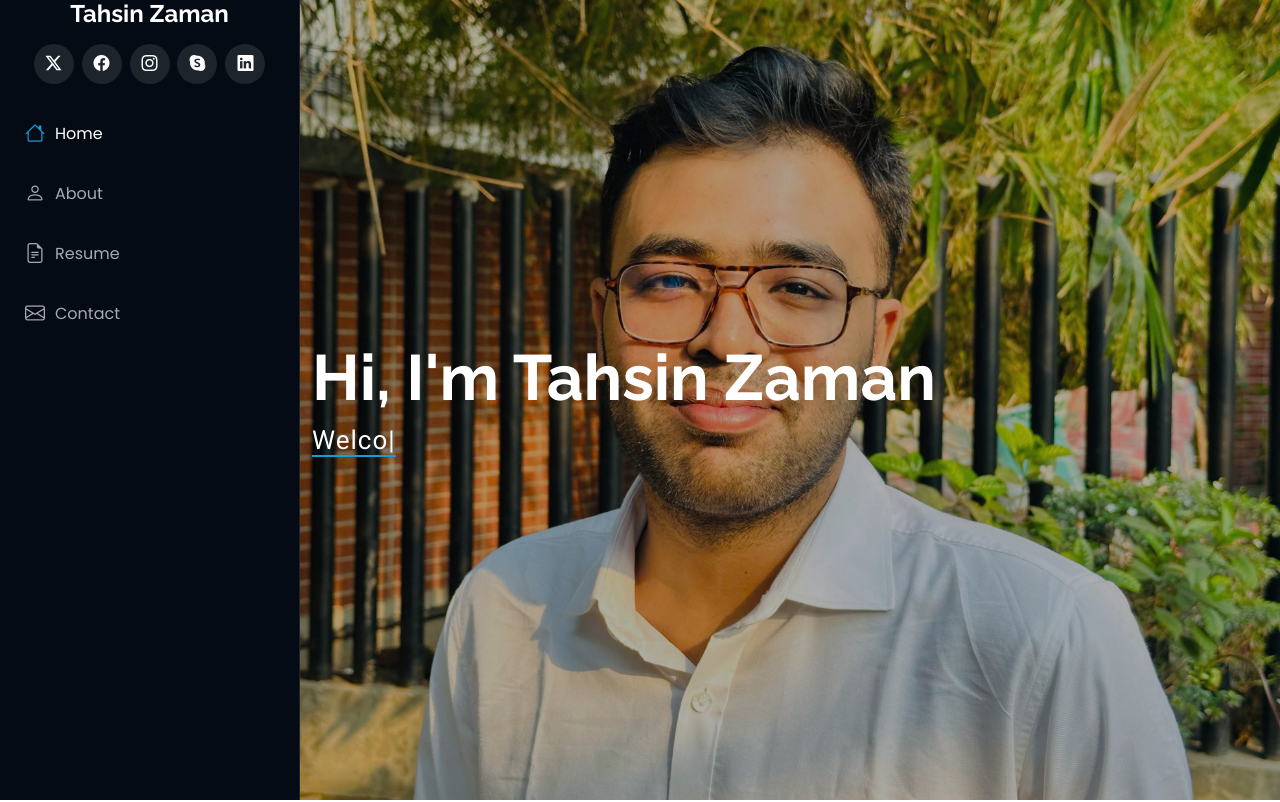
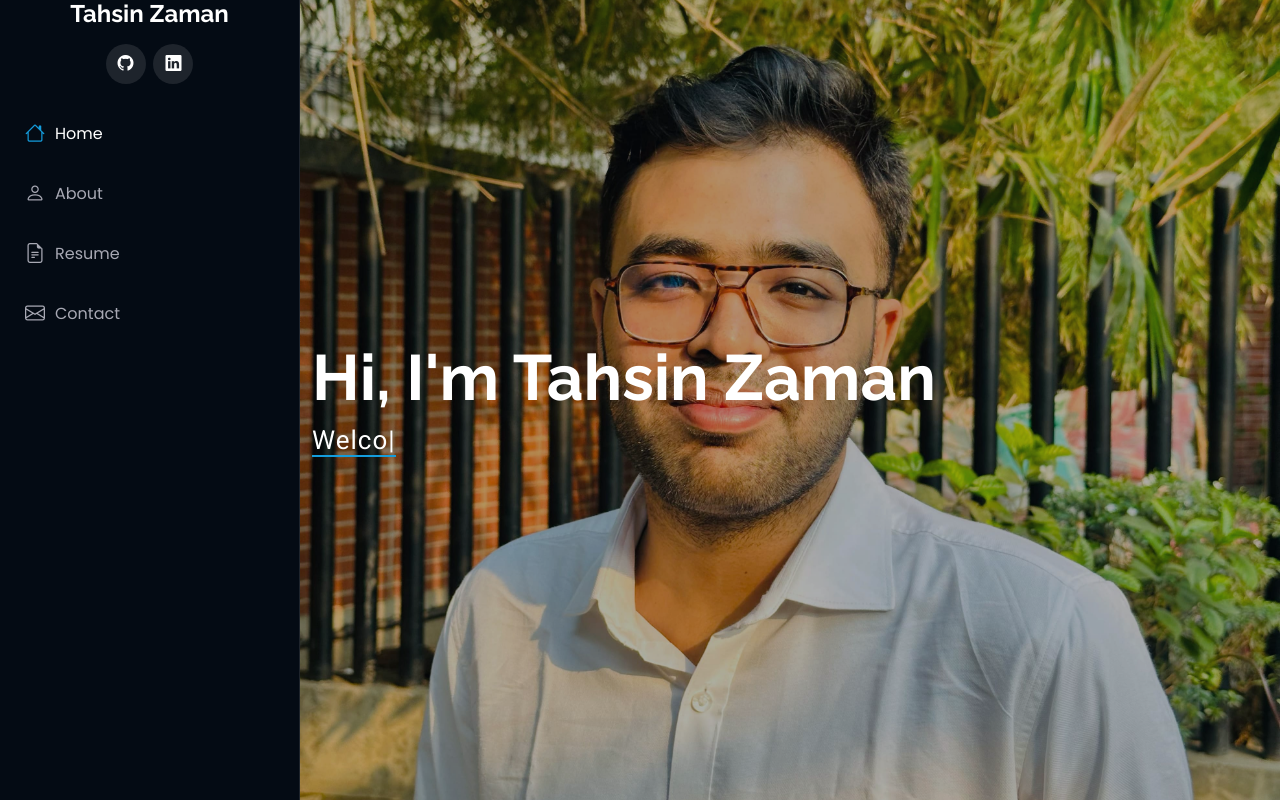
Before and after one commit to TahsinZaman04/Tahsin_zaman.github.io, a plain HTML site: page index.html in a window 1280 px wide. Shown: the top 802 px of the page. Drawn offline with Linux system fonts and the light colour scheme.

Commit message:
Update index.html

```diff
--- a/index.html
+++ b/index.html
@@ -52,11 +52,18 @@
     </a>
 
     <div class="social-links text-center">
-      <a href="#" class="twitter"><i class="bi bi-twitter-x"></i></a>
-      <a href="#" class="facebook"><i class="bi bi-facebook"></i></a>
-      <a href="#" class="instagram"><i class="bi bi-instagram"></i></a>
-      <a href="#" class="google-plus"><i class="bi bi-skype"></i></a>
-      <a href="#" class="linkedin"><i class="bi bi-linkedin"></i></a>
+
+      <a href="https://github.com/TahsinZaman04" class="github" target="_blank">
+        <i class="bi bi-github"></i>
+      </a>
+
+
+      <a href="https://www.linkedin.com/in/tahsin-zaman-44576328a/" class="linkedin" target="_blank">
+        <i class="bi bi-linkedin"></i>
+      </a>
+
+<!-- #region -->
+
     </div>
 
     <nav id="navmenu" class="navmenu">
```
